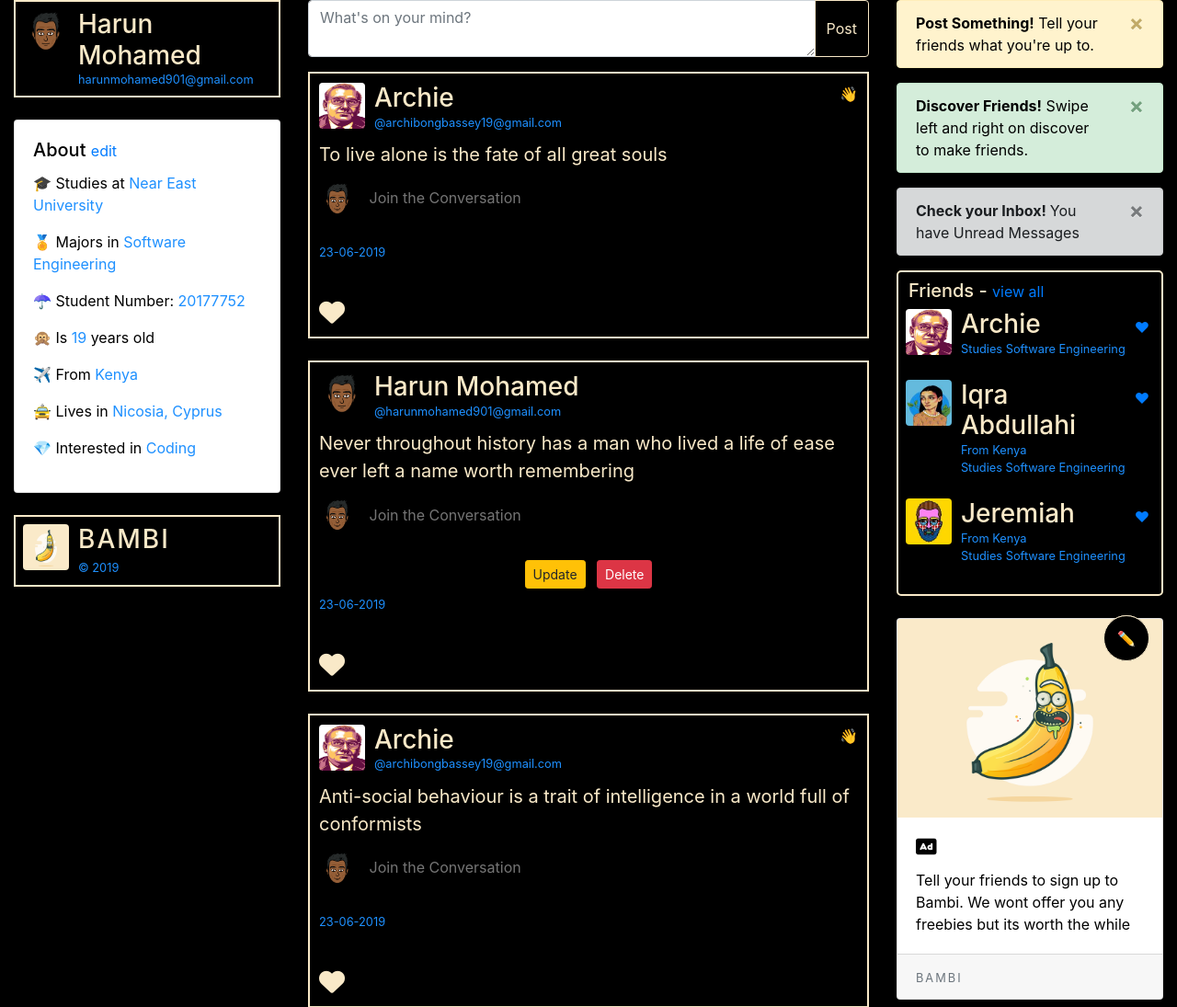
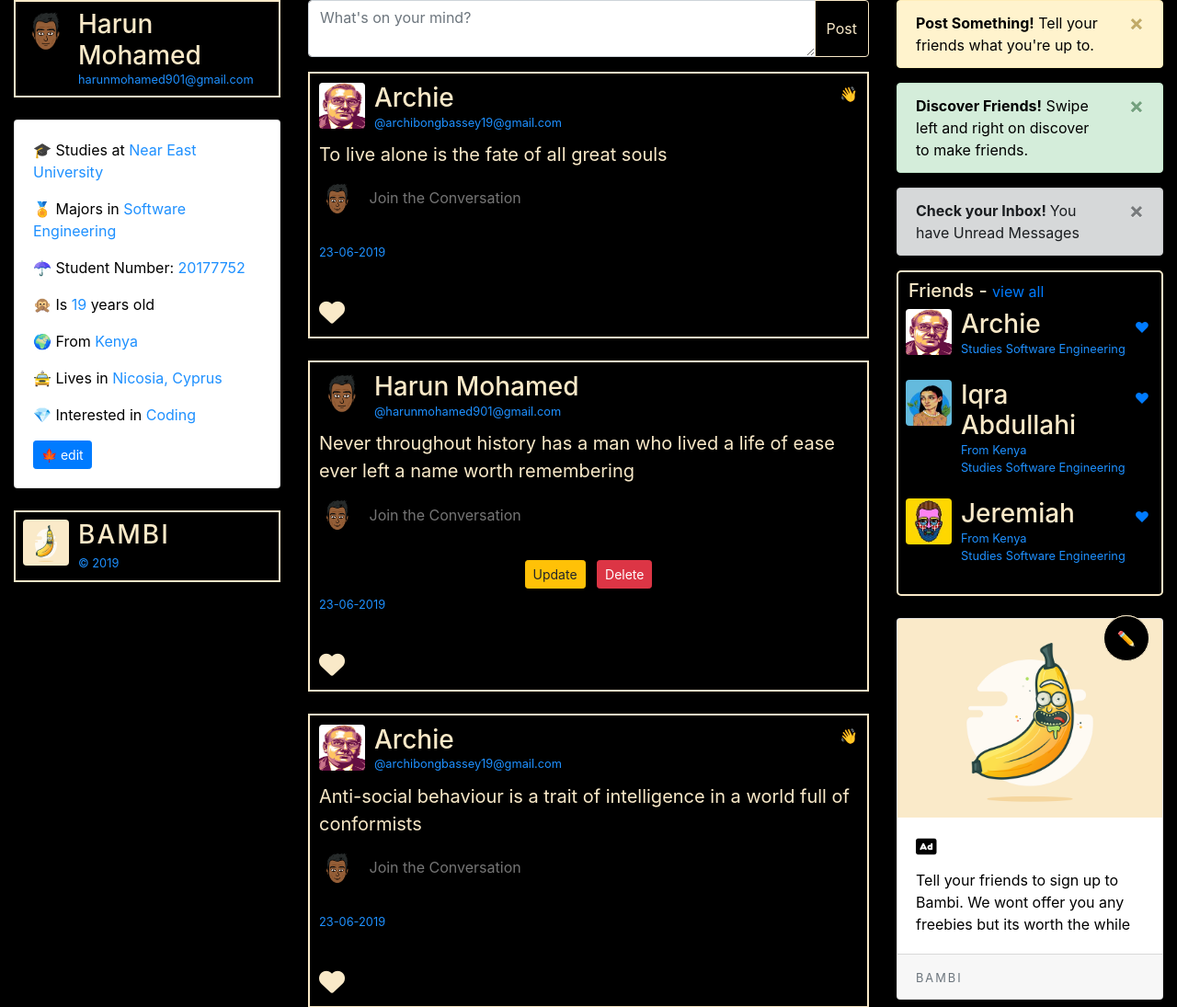
Before and after one commit to harunmohamed/bambi-v3, a Flask app: page / in a window 1280 px wide. Shown: the part 61-1156 px from the top of the page at 92% size. Run offline with Flask 2, Linux system fonts and the light colour scheme; a user stored in the database is signed in; data comes from the database, SQL or seed files in the repository; some libraries are stand-ins or nearby versions.

Commit message:
Edited the About Section

```diff
--- a/bambiv3/templates/home.html
+++ b/bambiv3/templates/home.html
@@ -135,14 +135,14 @@ header, footer {
 
     <div class="card about" style="color:#000;text-align:left;">
     <div class="card-body">
-      <h5 class="card-title">About <small title="🍌: Edit Your Personal Info"><a href="{{ url_for('account') }}">edit</a></small></h5>
       <p> 🎓 Studies at <span>Near East University</span></p>
       <p> 🏅 Majors in <span>{{current_user.department}}</span></p>
       <p> ☂ Student Number: <span>{{current_user.student_number}}</span></p>
       <p> 🙊 Is <span>{{current_user.age}}</span> years old</p>
-      <p> ✈ From <span>{{current_user.country}}</span></p>
+      <p> 🌍 From <span>{{current_user.country}}</span></p>
       <p> 🚖 Lives in <span>Nicosia, Cyprus</span></p>
       <p> 💎 Interested in <span>{{current_user.hobby}}</span></p>
+      <a class="btn btn-sm btn-primary" href="{{ url_for('account') }}">🍁 edit</a>
     </div>
   </div>
 
```
